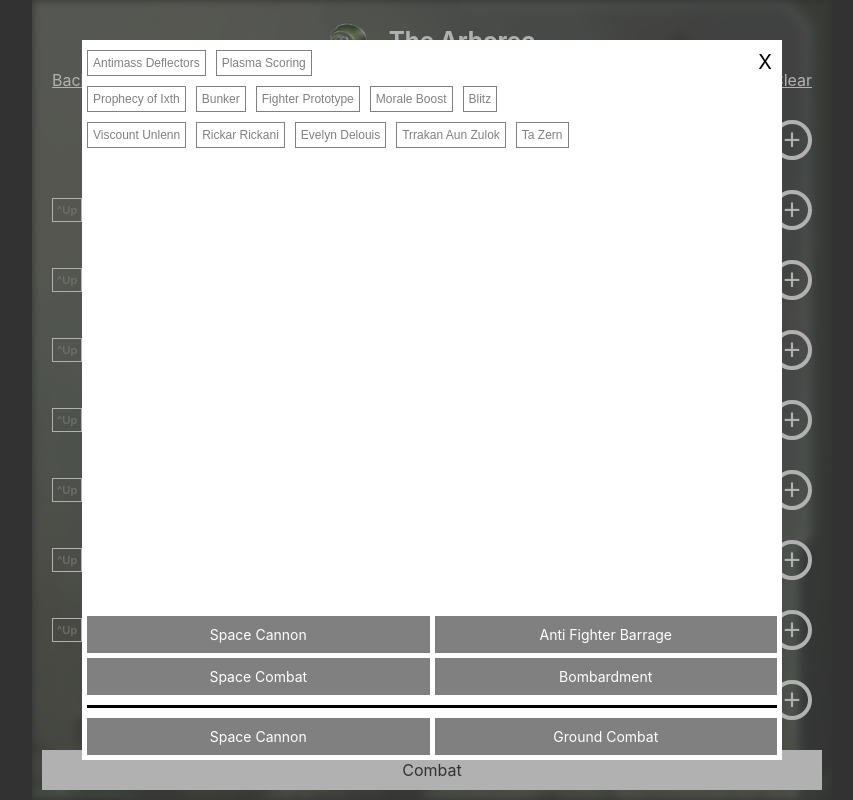
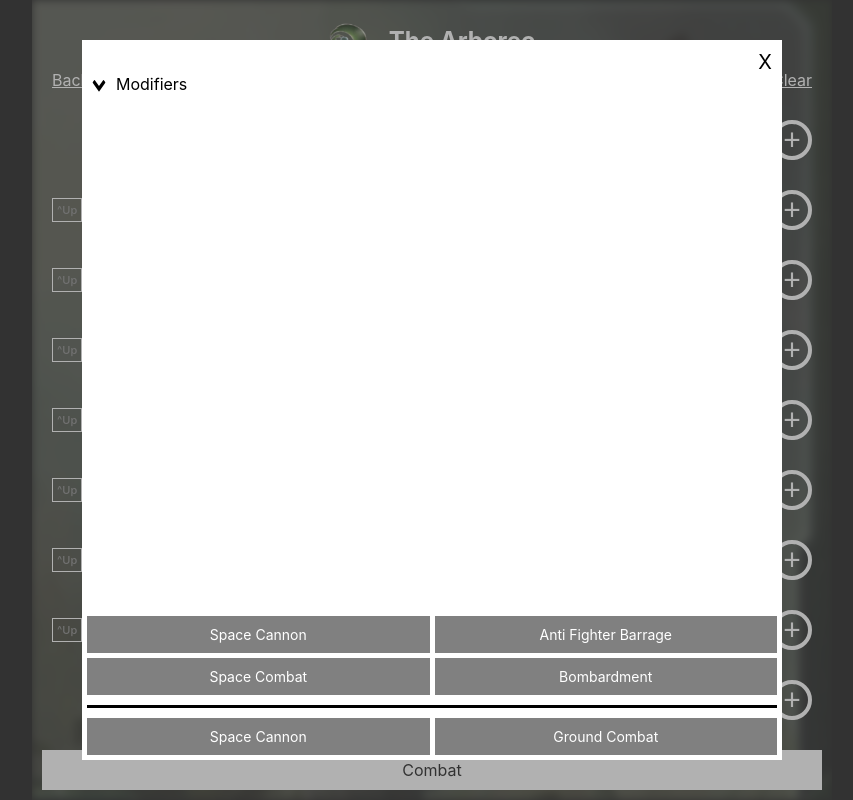
Before and after one commit to slim1801/t14-dice-simulator, a Next.js app: page /Arborec in a window 1280 px wide. Both pictures are taken after a click on the button "Combat". Shown: the whole page, without its empty margins (208-1061 px from the left). Built offline with nearby package versions, Linux system fonts and the light colour scheme.

Commit message:
FEAT: Add accordion

```diff
--- /dev/null
+++ b/components/Accordion.tsx
@@ -0,0 +1,68 @@
+import styled, { css } from "styled-components";
+import Image from "next/image";
+import { useEffect, useState } from "react";
+
+interface AccordionProps {
+  label?: string;
+  isExpanded?: boolean;
+  onClick?: () => void;
+}
+
+const AccordionContainer = styled.div`
+  cursor: pointer;
+  display: flex;
+  padding-left: 10px;
+  padding-right: 10px;
+  padding-top: 0px;
+  padding-bottom: 0px;
+`;
+
+const AccordionLabel = styled.div`
+  flex: 1;
+  padding-left: 10px;
+`;
+
+interface IconContainerProps {
+  isExpanded?: boolean;
+}
+
+const IconContainer = styled(Image)<IconContainerProps>`
+  ${(props) =>
+    props.isExpanded &&
+    css`
+      transform: rotate(180deg);
+    `}
+`;
+
+const Accordion: React.FunctionComponent<
+  React.PropsWithChildren<AccordionProps>
+> = ({ children, isExpanded, label, onClick }) => {
+  const [localIsExpanded, setLocalIsExpanded] = useState(isExpanded);
+
+  useEffect(() => {
+    setLocalIsExpanded(isExpanded);
+  }, [isExpanded]);
+
+  return (
+    <>
+      <AccordionContainer
+        onClick={() => {
+          setLocalIsExpanded(!localIsExpanded);
+          onClick?.();
+        }}
+      >
+        <IconContainer
+          isExpanded={localIsExpanded}
+          priority
+          src="/images/svg/chevron.svg"
+          height={14}
+          width={14}
+        />
+        <AccordionLabel>{label}</AccordionLabel>
+      </AccordionContainer>
+      {localIsExpanded && <div>{children}</div>}
+    </>
+  );
+};
+
+export default Accordion;
--- a/components/CombatModal.tsx
+++ b/components/CombatModal.tsx
@@ -43,6 +43,7 @@ import {
   FACTION_TECH_COMBAT,
   FACTION_UNIT_COMBAT,
 } from "../constants/factions";
+import Accordion from "./Accordion";
 
 interface CombatModalProps {
   shouldShow: boolean;
@@ -713,6 +714,11 @@ const CombatModal: React.FunctionComponent<CombatModalProps> = ({
     <Overlay>
       <ModalContent>
         <Header>
+          <CloseButton onClick={onClose}>X</CloseButton>
+        </Header>
+        <Accordion label="Modifiers">
+          <>
+            <Header>
               <HeaderWrapper>
                 {FACTION_TECHNOLOGY[faction].map((tech) => (
                   <HeaderButtonContainer key={tech.name}>
@@ -726,7 +732,6 @@ const CombatModal: React.FunctionComponent<CombatModalProps> = ({
                   </HeaderButtonContainer>
                 ))}
               </HeaderWrapper>
-          <CloseButton onClick={onClose}>X</CloseButton>
             </Header>
             <Header>
               <HeaderWrapper>
@@ -773,7 +778,9 @@ const CombatModal: React.FunctionComponent<CombatModalProps> = ({
                   <HeaderButtonContainer key={factionAbility}>
                     <SelectableButton
                       highlightColor="purple"
-                  selected={selectedFactionExclusiveAbilities[factionAbility]}
+                      selected={
+                        selectedFactionExclusiveAbilities[factionAbility]
+                      }
                       onClick={() => onFactionExclusiveSelected(factionAbility)}
                     >
                       {factionAbility}
@@ -800,10 +807,12 @@ const CombatModal: React.FunctionComponent<CombatModalProps> = ({
                   <HeaderSelectContainer>
                     <HeaderSelectLabel>X:</HeaderSelectLabel>
                     <SelectBox
-                  options={FACTION_EXCLUSIVE_TECHNOLOGY.map((factionTech) => ({
+                      options={FACTION_EXCLUSIVE_TECHNOLOGY.map(
+                        (factionTech) => ({
                           label: factionTech,
                           value: factionTech,
-                  }))}
+                        })
+                      )}
                       onChange={(e) => setValefarX(e.target.value)}
                       value={valefarX}
                     />
@@ -811,10 +820,12 @@ const CombatModal: React.FunctionComponent<CombatModalProps> = ({
                   <HeaderSelectContainer>
                     <HeaderSelectLabel>Y:</HeaderSelectLabel>
                     <SelectBox
-                  options={FACTION_EXCLUSIVE_TECHNOLOGY.map((factionTech) => ({
+                      options={FACTION_EXCLUSIVE_TECHNOLOGY.map(
+                        (factionTech) => ({
                           label: factionTech,
                           value: factionTech,
-                  }))}
+                        })
+                      )}
                       onChange={(e) => setValefarY(e.target.value)}
                       value={valefarY}
                     />
@@ -822,6 +833,8 @@ const CombatModal: React.FunctionComponent<CombatModalProps> = ({
                 </HeaderWrapper>
               </Header>
             )}
+          </>
+        </Accordion>
         <Content>
           {activeUnits.map((unit) => {
             return (
```
Also changed, not shown: public/images/svg/chevron.svg (added). Lines whose indentation alone changed are shown as unchanged.
